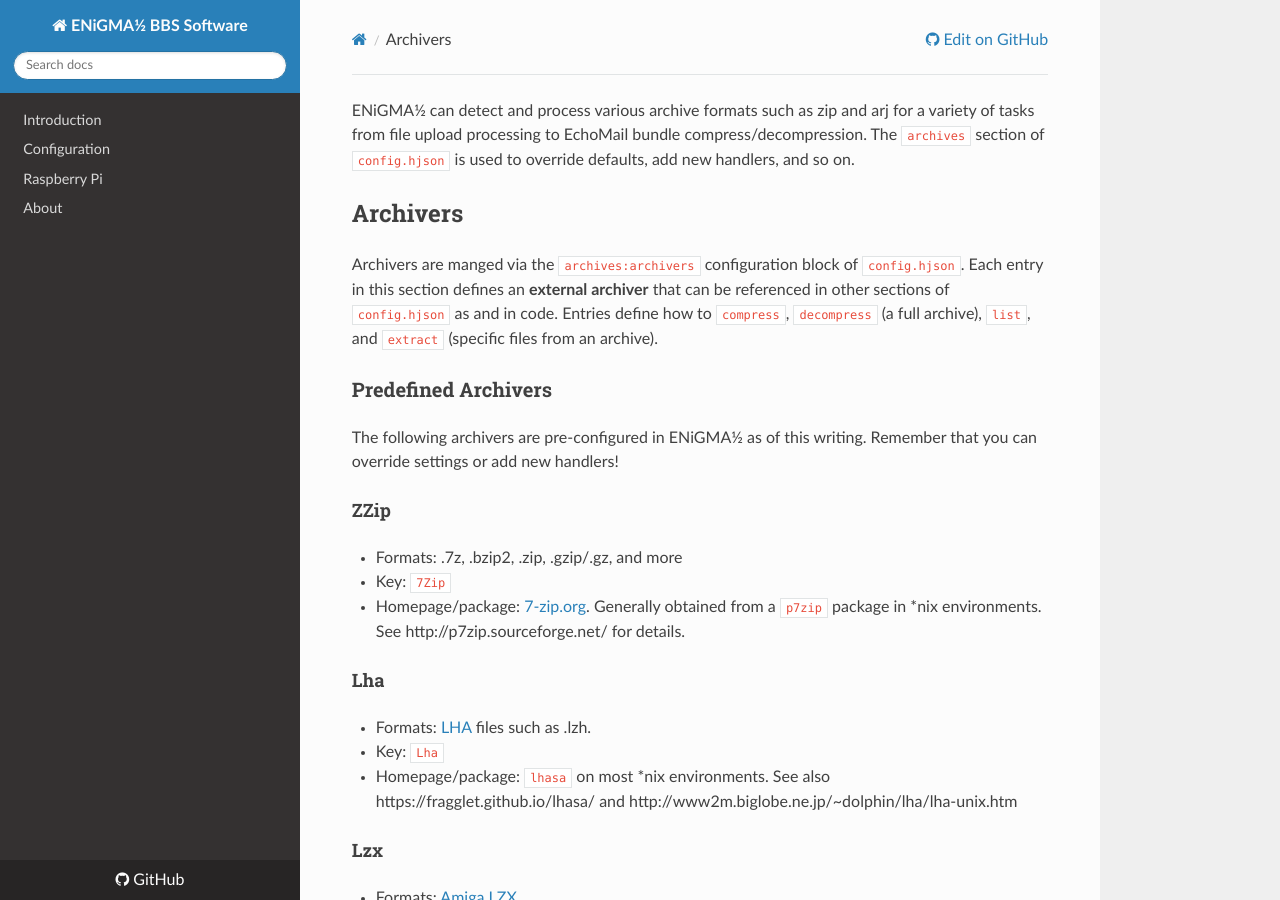
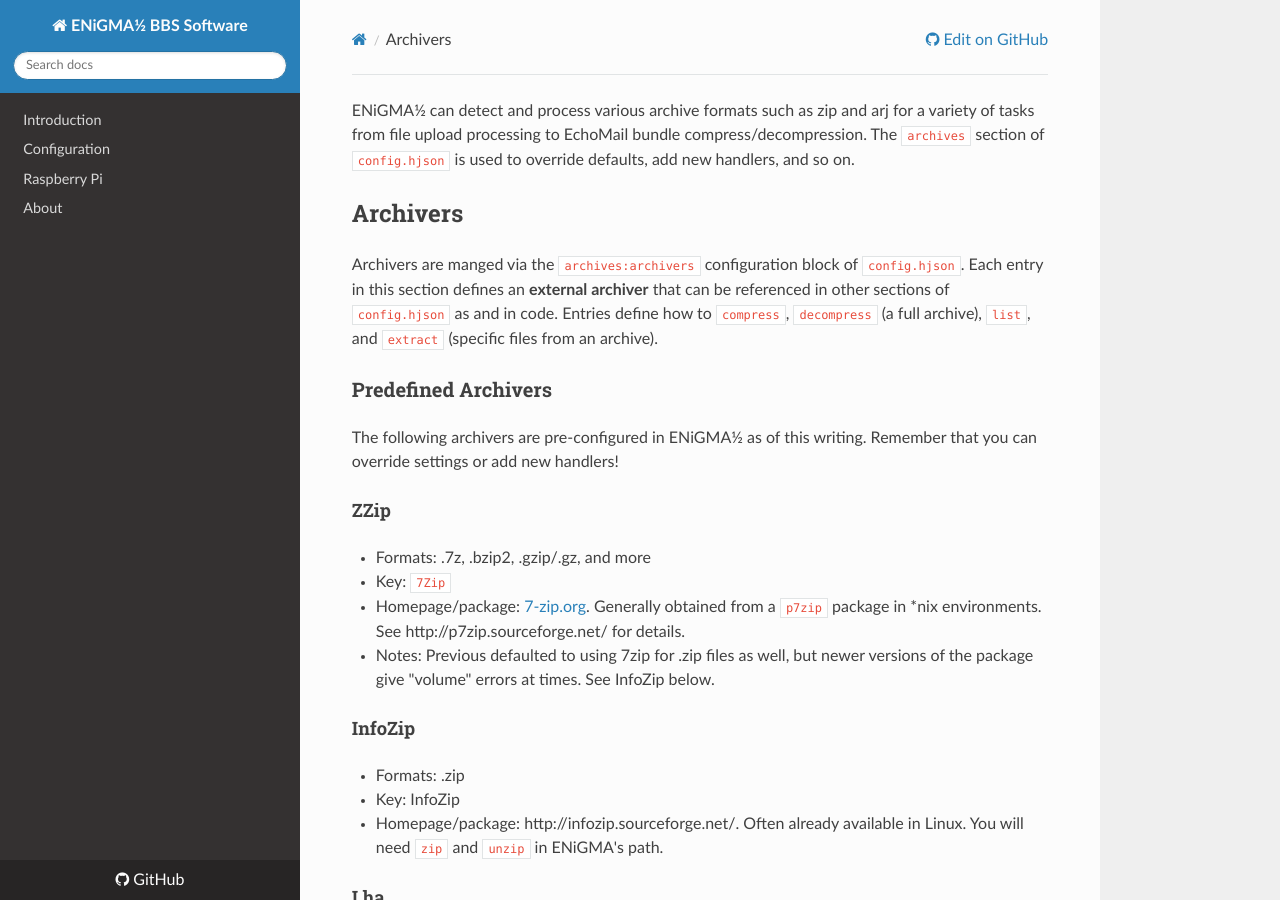
Before and after one commit to NuSkooler/enigma-bbs, an MkDocs documentation site: the page built from docs/configuration/archivers.md, in a window 1280 px wide and 900 px high. Built offline with MkDocs 1.6.1, drawn with Linux system fonts in a browser that asks for light colours; nearby versions of some CDN libraries; old or Windows-style settings are respelled for this version of MkDocs.

Commit message:
More doc updates RE: InfoZip

```diff
--- a/docs/configuration/archivers.md
+++ b/docs/configuration/archivers.md
@@ -11,9 +11,15 @@ Archivers are manged via the `archives:archivers` configuration block of `config
 The following archivers are pre-configured in ENiGMA½ as of this writing. Remember that you can override settings or add new handlers!
 
 #### ZZip
-* Formats: .7z, .bzip2, .zip, .gzip/.gz, and more
+* Formats: .7z, .bzip2, .gzip/.gz, and more
 * Key: `7Zip`
 * Homepage/package: [7-zip.org](http://www.7-zip.org/). Generally obtained from a `p7zip` package in *nix environments. See http://p7zip.sourceforge.net/ for details.
+* Notes: Previous defaulted to using 7zip for .zip files as well, but newer versions of the package give "volume" errors at times. See InfoZip below.
+
+#### InfoZip
+* Formats: .zip
+* Key: InfoZip
+* Homepage/package: http://infozip.sourceforge.net/. Often already available in Linux. You will need `zip` and `unzip` in ENiGMA's path.
 
 #### Lha
 * Formats: <a href="https://en.wikipedia.org/wiki/LHA_(file_format)">LHA</a> files such as .lzh.
```
